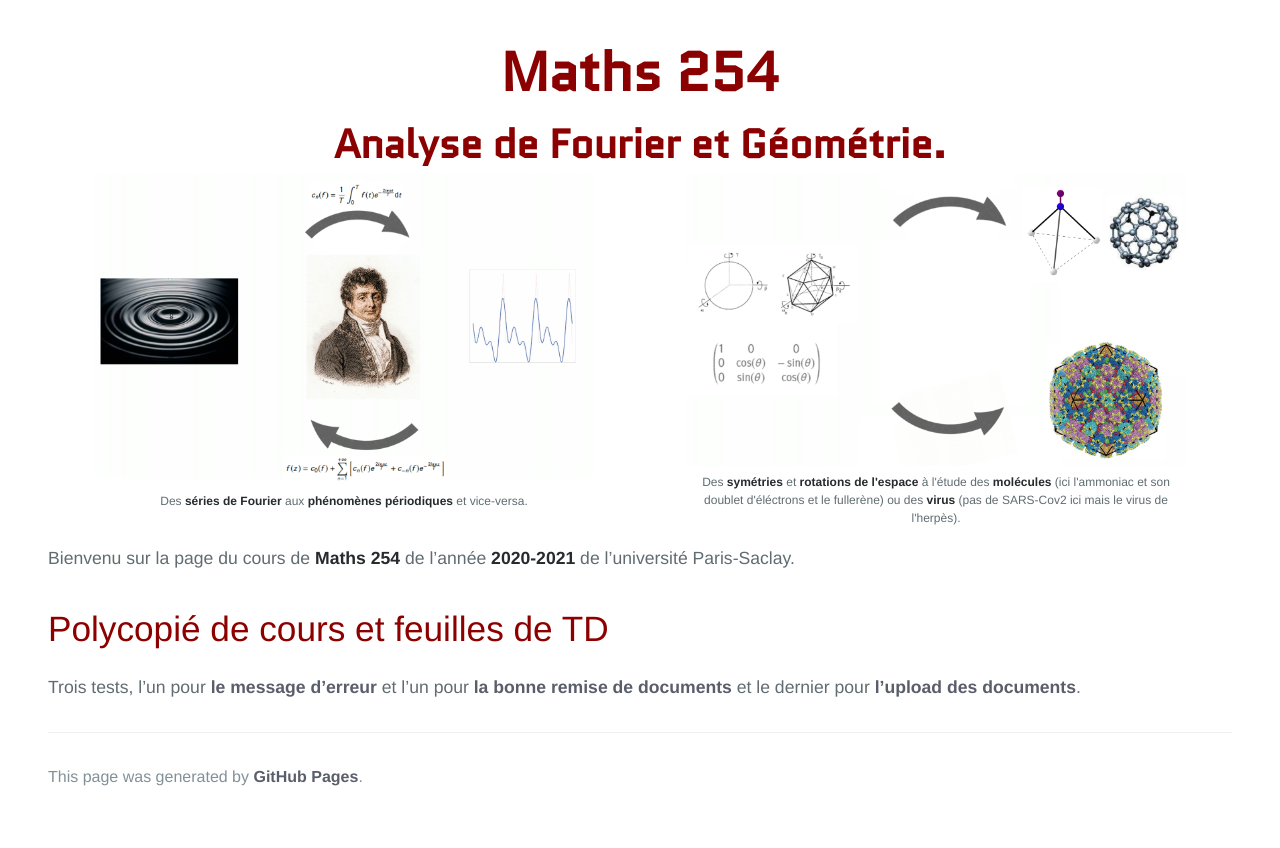
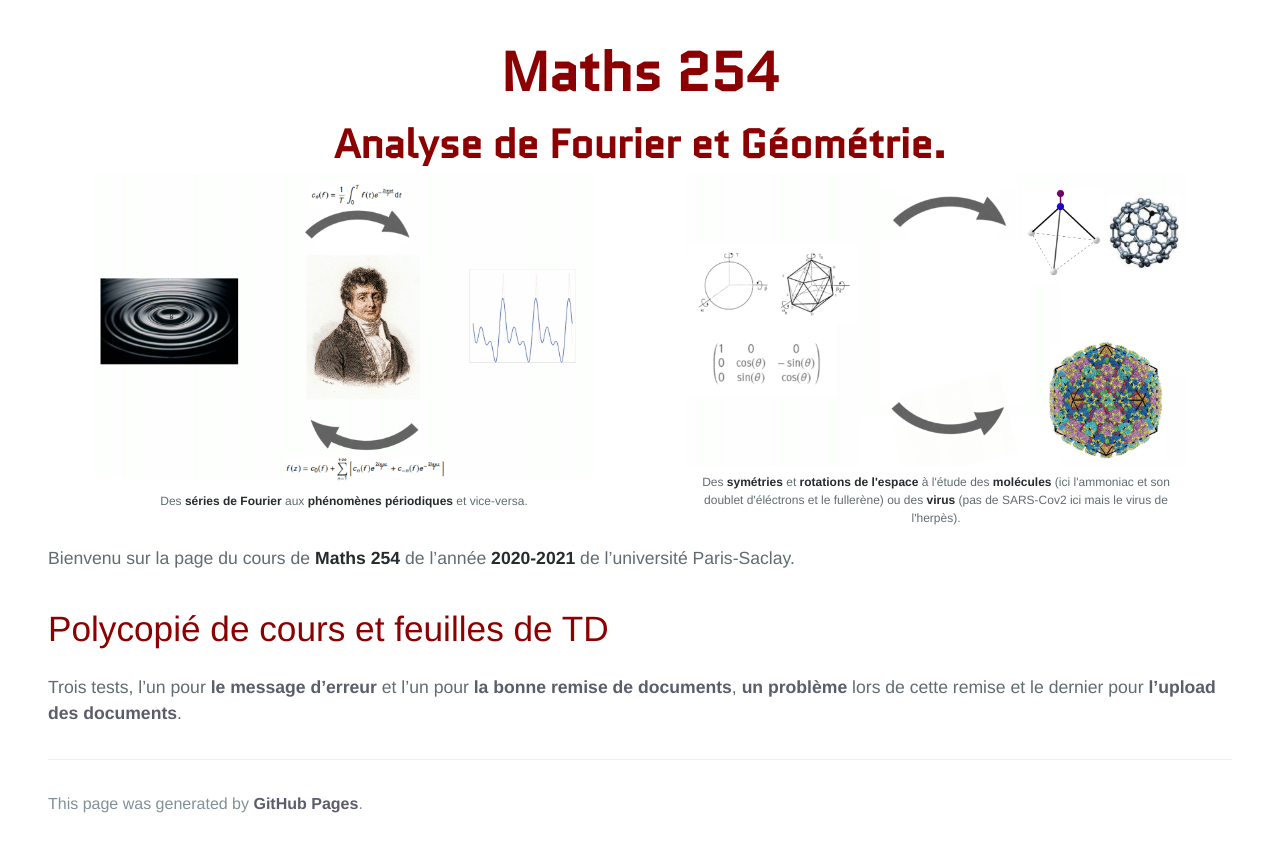
Before and after one commit to KevinDestagnol/algebre.github.io, a Jekyll site: the page built from index.md, in a window 1280 px wide. Shown: the part 260-1108 px from the top of the page. Built offline with Jekyll 4.4.1, drawn with Linux system fonts in a browser that asks for light colours; some web fonts are replaced; our own code applies the rules of GitHub Pages for plain Markdown files; before the commit the page ends 1081 px from its top, so only the background shows below that.

Commit message:
Update index.md

```diff
--- a/index.md
+++ b/index.md
@@ -6,4 +6,4 @@
 
 # Polycopié de cours et feuilles de TD
 
-Trois tests, l'un pour <a href="https://kevindestagnol.github.io/maths254.github.io/erreur">le message d'erreur</a> et l'un pour <a href="https://kevindestagnol.github.io/maths254.github.io/succes">la bonne remise de documents</a> et le dernier pour <a href="https://kevindestagnol.github.io/maths254.github.io/upload">l'upload des documents</a>.
+Trois tests, l'un pour <a href="https://kevindestagnol.github.io/maths254.github.io/erreur">le message d'erreur</a> et l'un pour <a href="https://kevindestagnol.github.io/maths254.github.io/succes">la bonne remise de documents</a>, <a href="https://kevindestagnol.github.io/maths254.github.io/failure">un problème</a> lors de cette remise et le dernier pour <a href="https://kevindestagnol.github.io/maths254.github.io/upload">l'upload des documents</a>.
```
